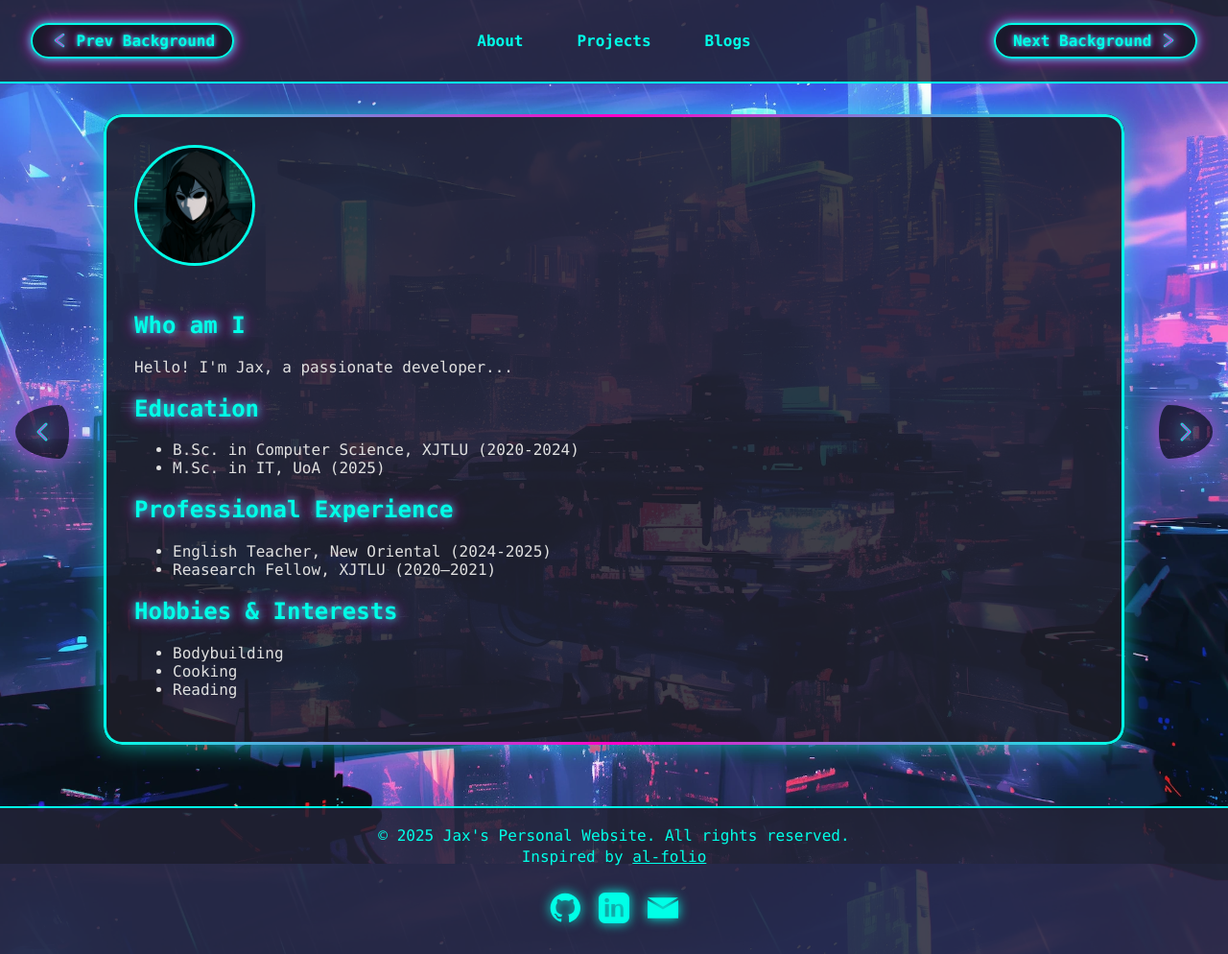
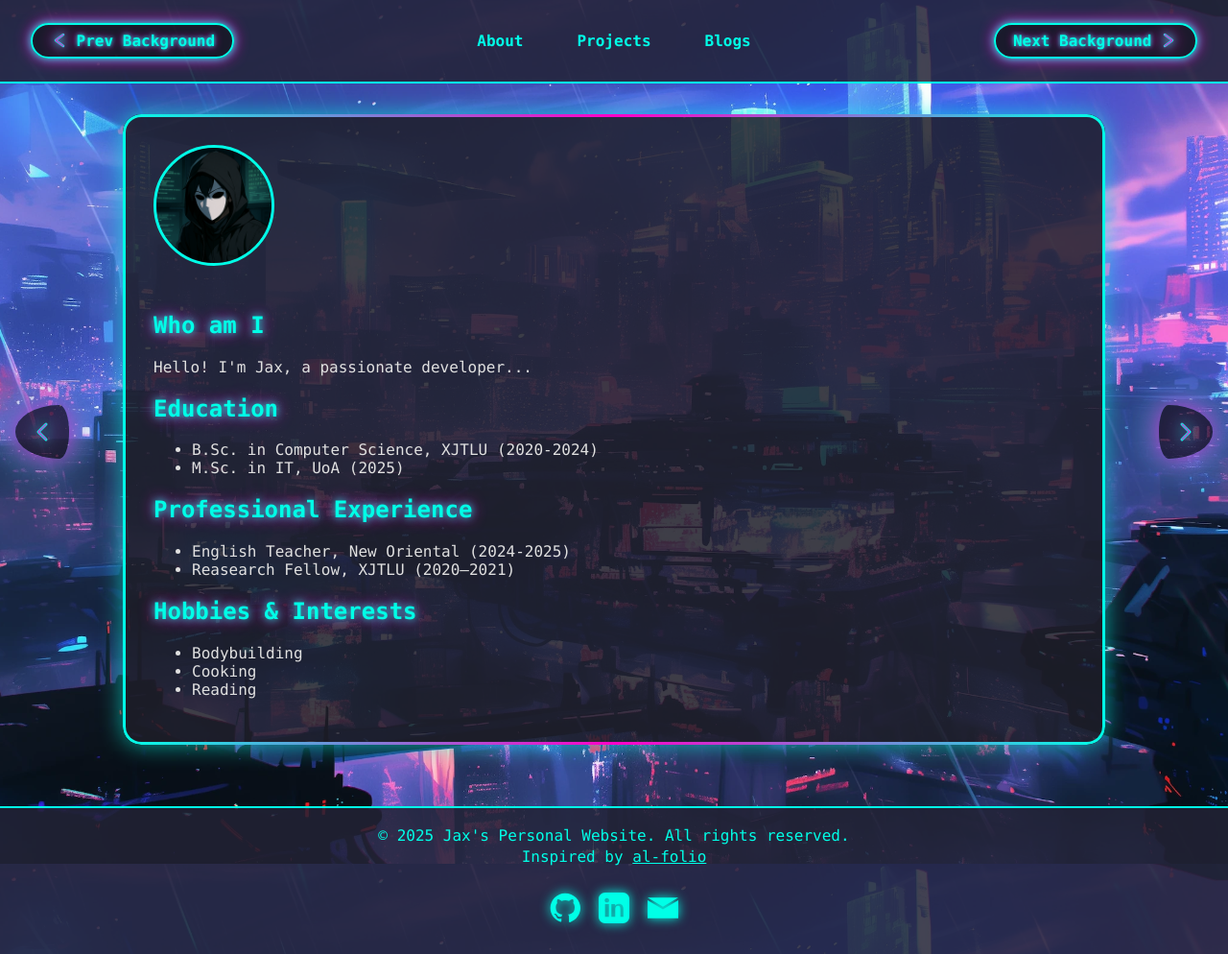
Before and after one commit to kdpkst/kdpkst.github.io, a Jekyll site: the page built from pages/index.md, in a window 1280 px wide. Shown: the whole page at 96% size. Built offline with Jekyll 4.4.1, drawn with Linux system fonts in a browser that asks for light colours.

Commit message:
ensure responsiveness of gradient board's size

```diff
--- a/assets/css/style.css
+++ b/assets/css/style.css
@@ -25,23 +25,21 @@ main {
   border-radius: 1.2rem;
   background: rgba(30, 30, 40, 0.85);
   box-shadow: 0 0 24px #00ffe7a0;
-  max-width: 1000px;
-  width: 95vw;
+  /* width: clamp(320px, 75vw, 70em); */
+  width: 75vw;
   margin: 2rem auto;
   padding: 2rem;
-  /* Remove border and border-image */
   border: none;
   animation: none;
   flex: 1 0 auto;
 }
-
 main::before {
   content: "";
   position: absolute;
   inset: 0;
   z-index: -1;
   border-radius: 1.2rem;
-  padding: 3px; /* Border thickness */
+  padding: 3px;
   background: linear-gradient(90deg, #00ffe7, #ff00c8, #00ffe7);
   -webkit-mask:
     linear-gradient(#fff 0 0) content-box,
@@ -50,7 +48,6 @@ main::before {
   mask-composite: exclude;
   pointer-events: none;
 }
-
 @keyframes border-anim {
   0% { border-image-source: linear-gradient(90deg, #00ffe7, #ff00c8, #00ffe7); }
   100% { border-image-source: linear-gradient(270deg, #00ffe7, #ff00c8, #00ffe7); }
```
